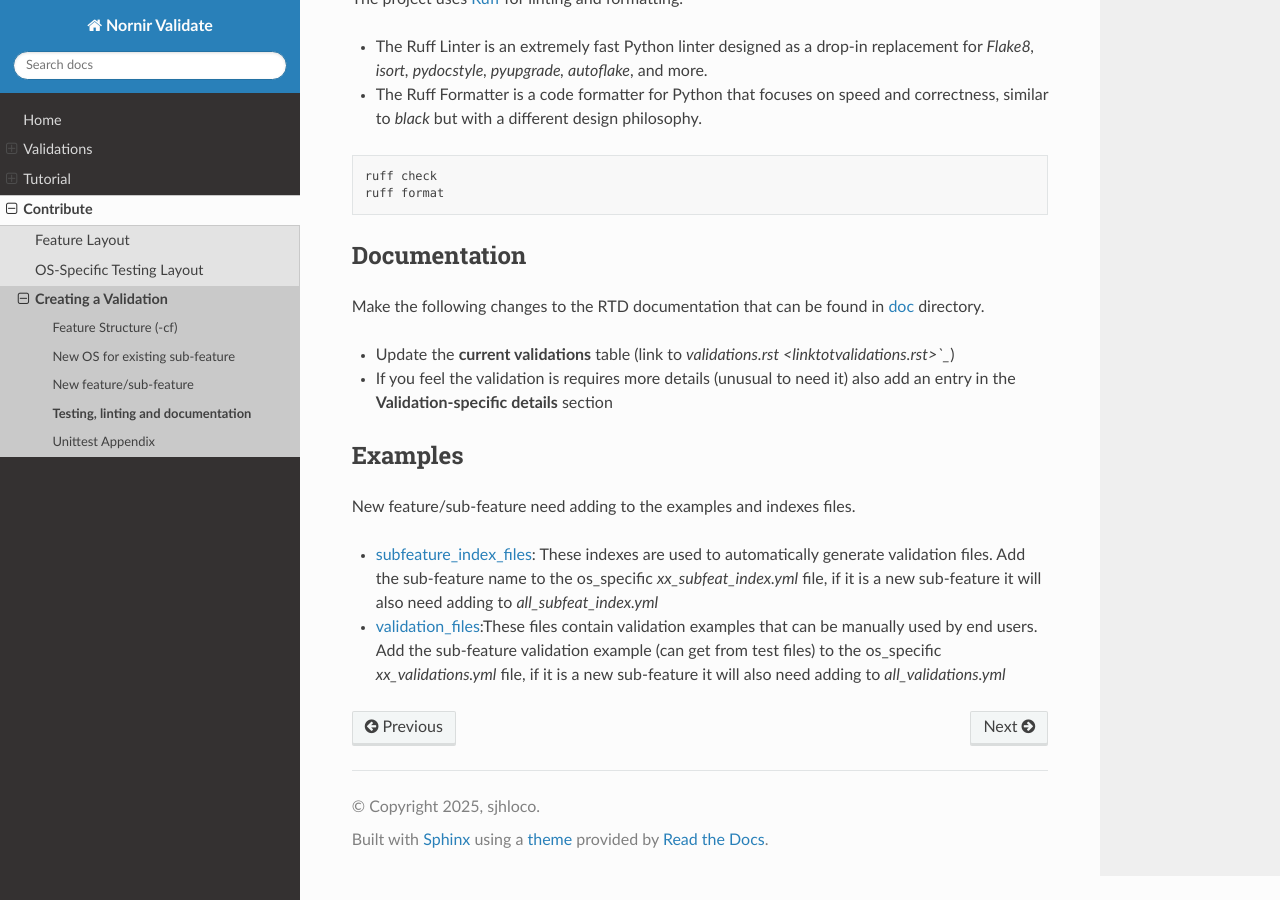
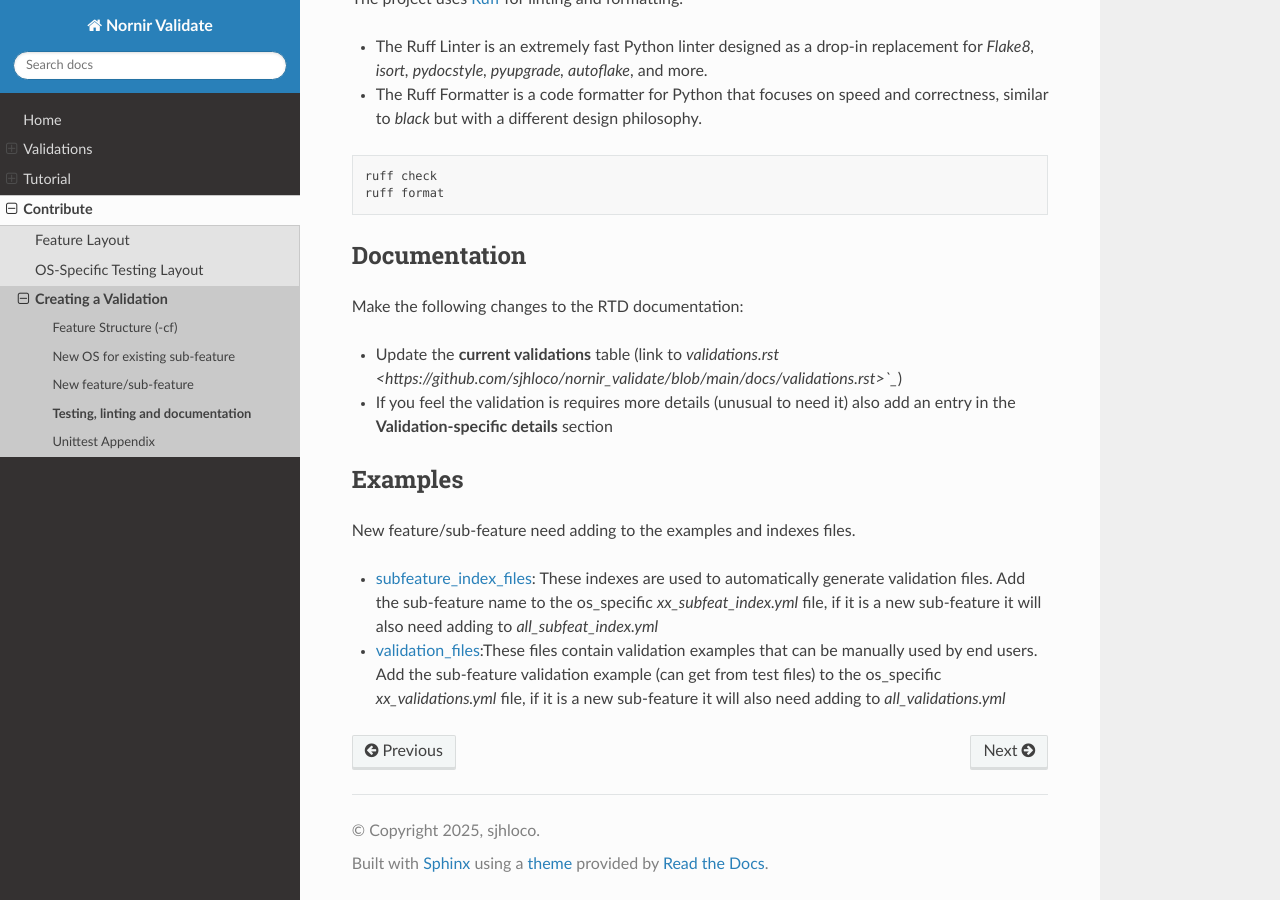
Before and after one commit to sjhloco/nornir_validate, a Sphinx documentation site: the page built from docs/contribute/test_lint_doc.rst, in a window 1280 px wide and 900 px high, scrolled down 682 px. Built offline with Sphinx 7.4.7 and the Read the Docs theme 3.1.0, drawn with Linux system fonts in a browser that asks for light colours.

Commit message:
docs(rtd): Added RTD documentation

```diff
--- a/docs/conf.py
+++ b/docs/conf.py
@@ -7,7 +7,7 @@ sys.path.insert(0, os.path.abspath(".."))
 # https://www.sphinx-doc.org/en/master/usage/configuration.html#project-information
 
 project = "Nornir Validate"
-copyright = "2025, sjhloco"
+copyright = "2025, sjhloco"  # noqa: A001
 author = "sjhloco"
 
 version = "v0.0.1"
--- a/docs/contribute/test_lint_doc.rst
+++ b/docs/contribute/test_lint_doc.rst
@@ -38,9 +38,9 @@ The project uses `Ruff <https://ruff.rs/>`_ for linting and formatting.
 Documentation
 -------------
 
-Make the following changes to the RTD documentation that can be found in `doc <xxxxr>`_ directory.
+Make the following changes to the RTD documentation:
 
-- Update the **current validations** table (link to `validations.rst <linktotvalidations.rst>`_`)
+- Update the **current validations** table (link to `validations.rst <https://github.com/sjhloco/nornir_validate/blob/main/docs/validations.rst>`_`)
 - If you feel the validation is requires more details (unusual to need it) also add an entry in the **Validation-specific details** section
 
 Examples
```
